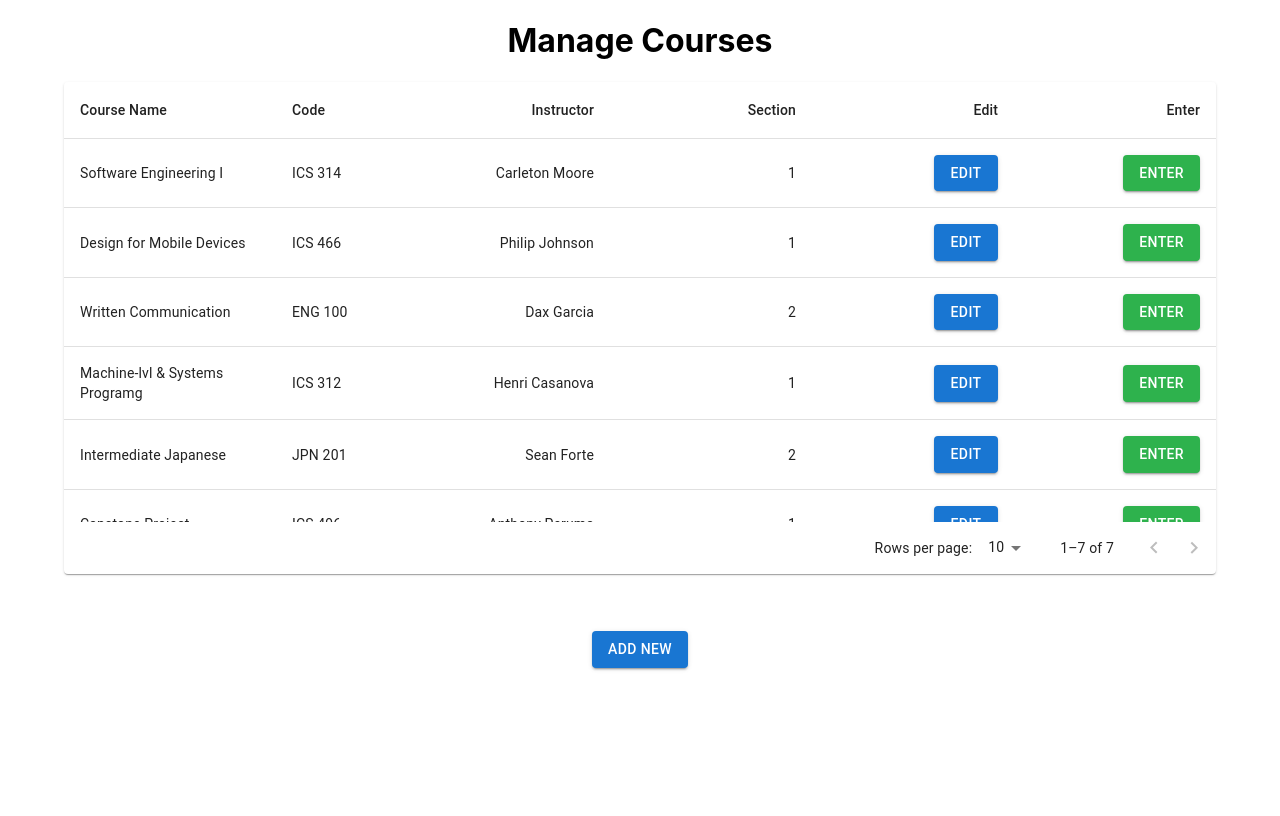
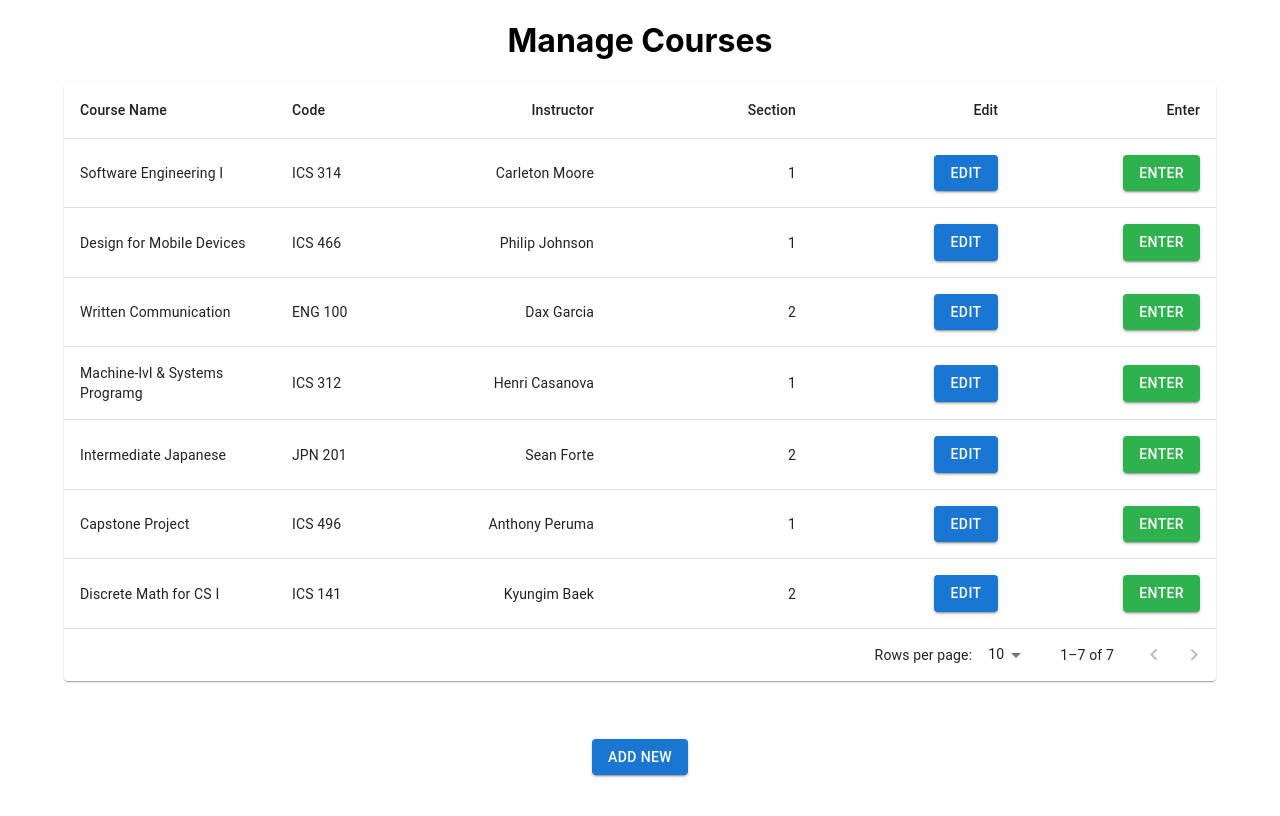
Before and after one commit to wenhaoq20/PickOn_Project, a React (Create React App) app in the folder app/client/: page /managecourse in a window 1280 px wide. Shown: the top 816 px of the page. Built offline with nearby package versions, Linux system fonts and the light colour scheme.

Commit message:
Update ManageCourse.jsx

```diff
--- a/app/client/src/pages/instructor/ManageCourse.jsx
+++ b/app/client/src/pages/instructor/ManageCourse.jsx
@@ -87,7 +87,7 @@ const ManageCourse = () => {
       <h1>Manage Courses</h1>
       </Grid>
       <Paper sx={{ width: '100%', overflow: 'hidden' }}>
-        <TableContainer sx={{ maxHeight: 440 }}>
+        <TableContainer>
           <Table stickyHeader aria-label="sticky table">
             <TableHead>
               <TableRow>
```
